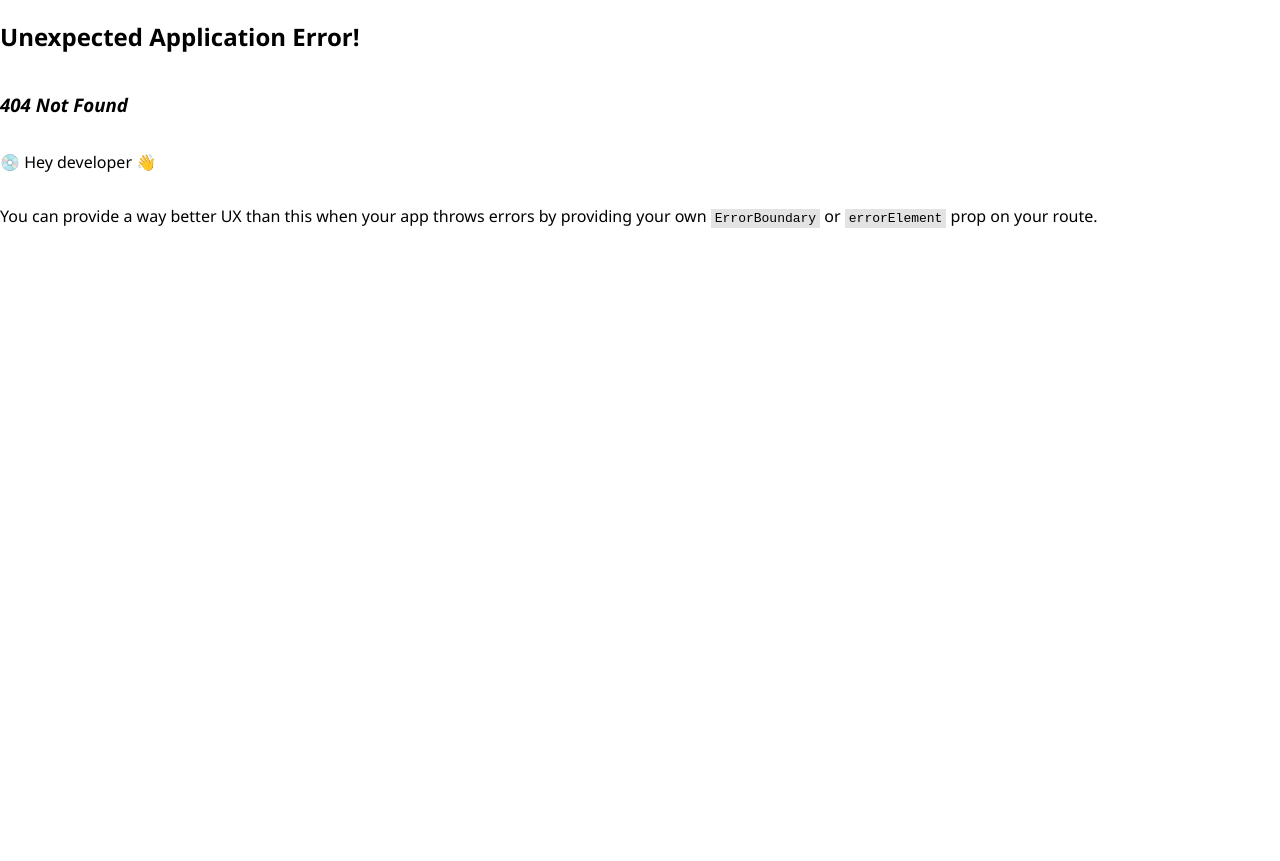
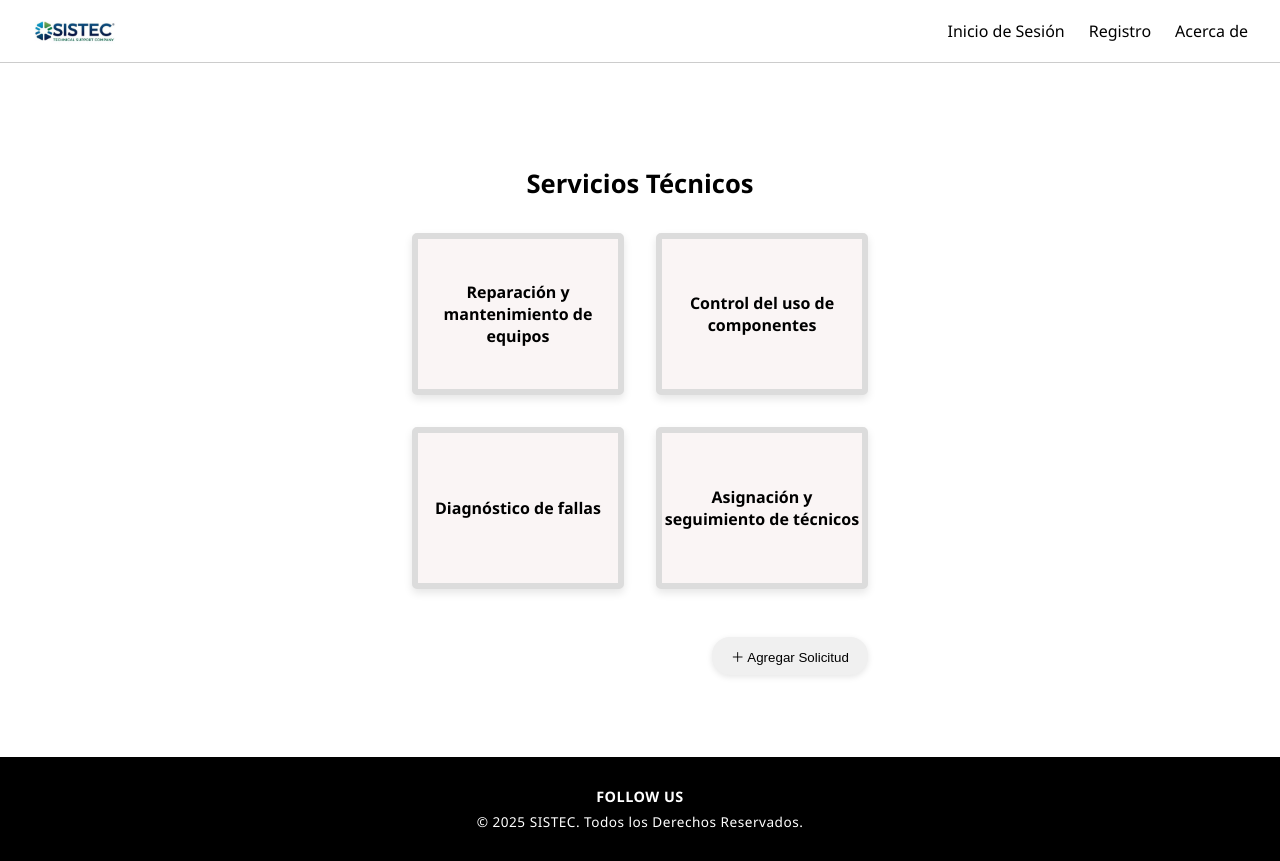
Before and after one commit to CarlosCastaneda04/SISTEC, a React (Vite) app in the folder SISTEC frontend/: page /servicios-tecnicos in a window 1280 px wide. Before the commit this address had no page. Before the commit the page ends 800 px from the top, so only its background shows below. Built offline with nearby package versions, Linux system fonts and the light colour scheme.

Commit message:
servicios

```diff
--- a/SISTEC frontend/src/components/ServiciosTecnicos.css
+++ b/SISTEC frontend/src/components/ServiciosTecnicos.css
@@ -1,53 +1,60 @@
 .servicios-container {
   padding: 2rem;
-    font-family: 'Segoe UI', sans-serif;
+  min-height: calc(100vh - 170px);
+  box-sizing: border-box;
+  display: flex;
+  flex-direction: column;
+  align-items: center;
+  justify-content: center;
 }
 
-  .titulo-servicios {
-    font-size: 1.5rem;
+.servicios-container h2 {
   margin-bottom: 2rem;
+  font-size: 1.6rem;
+  font-weight: 600;
 }
 
 .grid-servicios {
   display: grid;
-    grid-template-columns: repeat(auto-fit, minmax(200px, 1fr));
+  grid-template-columns: repeat(2, 1fr); /* SIEMPRE 2 columnas */
   gap: 2rem;
-    justify-items: center;
+  max-width: 600px;
+  margin-bottom: 2rem;
 }
 
-  .card-servicio {
-    background-color: #faf6f6;
-    border: 6px solid #ddd;
+
+.tarjeta {
+  background-color: #faf5f5;
+  border: 6px solid #dcdcdc;
   width: 200px;
-    height: 140px;
+  height: 150px;
   display: flex;
+  justify-content: center;
   align-items: center;
-    justify-content: center;
   text-align: center;
-    font-weight: bold;
-    font-size: 0.95rem;
-    box-shadow: 0px 2px 5px rgba(0, 0, 0, 0.1);
-    padding: 1rem;
-    border-radius: 2px;
+  font-weight: 600;
+  border-radius: 5px;
+  box-shadow: 0 4px 8px rgba(0,0,0,0.1);
 }
 
-  .boton-container {
-    margin-top: 3rem;
+.boton-agregar {
+  margin-top: 1rem;
+  width: 100%;
   display: flex;
-    justify-content: center;
+  justify-content: flex-end; /* 👉 Lo empuja a la derecha */
 }
 
-  .btn-solicitud {
-    background-color: #eee;
+.boton-agregar button {
+  background-color: #f0f0f0;
   border: none;
   padding: 0.6rem 1.2rem;
   border-radius: 18px;
-    font-size: 0.9rem;
+  cursor: pointer;
   font-weight: 500;
-    cursor: pointer;
-    transition: all 0.3s ease;
+  box-shadow: 0 2px 6px rgba(0,0,0,0.1);
+  transition: background 0.2s ease;
 }
 
-  .btn-solicitud:hover {
-    background-color: #dcdcdc;
+.boton-agregar button:hover {
+  background-color: #e0e0e0;
 }
--- a/SISTEC frontend/src/components/ServiciosTecnicos.jsx
+++ b/SISTEC frontend/src/components/ServiciosTecnicos.jsx
@@ -1,19 +1,19 @@
+import React from 'react';
 import './ServiciosTecnicos.css';
 
 function ServiciosTecnicos() {
   return (
     <div className="servicios-container">
-      <h2 className="titulo-servicios">Servicios Técnicos</h2>
-
+      <h2>Servicios Técnicos</h2>
       <div className="grid-servicios">
-        <div className="card-servicio">Reparación y mantenimiento de equipos</div>
-        <div className="card-servicio">Control del uso de componentes</div>
-        <div className="card-servicio">Diagnóstico de fallas</div>
-        <div className="card-servicio">Asignación y seguimiento de técnicos</div>
+        <div className="tarjeta">Reparación y mantenimiento de equipos</div>
+        <div className="tarjeta">Control del uso de componentes</div>
+        <div className="tarjeta">Diagnóstico de fallas</div>
+        <div className="tarjeta">Asignación y seguimiento de técnicos</div>
       </div>
 
-      <div className="boton-container">
-        <button className="btn-solicitud">+ Agregar Solicitud</button>
+      <div className="boton-agregar">
+        <button>＋ Agregar Solicitud</button>
       </div>
     </div>
   );
--- a/SISTEC frontend/src/pages/ServiciosPage.jsx
+++ b/SISTEC frontend/src/pages/ServiciosPage.jsx
@@ -1,16 +1,14 @@
 import NavbarCliente from '../components/NavbarCliente';
-import Footer from '../components/Footer';
+import ServiciosTec from '../components/ServiciosTecnicos';
 
 function ServiciosPage() {
   return (
     <div className="page-container">
-      <NavbarCliente />
 
       <main className="content-wrap">
-        {/* Aquí va el contenido de Servicios Técnicos */}
+        <ServiciosTec/>
       </main>
 
-      <Footer />
     </div>
   );
 }
--- a/SISTEC frontend/src/router.jsx
+++ b/SISTEC frontend/src/router.jsx
@@ -3,6 +3,8 @@ import App from './App';
 import RegisterPage from './pages/RegisterPage';
 import LoginPage from './pages/LoginPage';
 import About from './components/About';
+import ServiciosTecnicos from './pages/ServiciosPage'; // asegúrate de que esta ruta coincida
+
 
 
 const router = createBrowserRouter([
@@ -21,6 +23,10 @@ const router = createBrowserRouter([
       {
         path: '/registro',
         element: <RegisterPage />
+      },
+      {
+        path: '/servicios-tecnicos',
+        element: <ServiciosTecnicos />
       }
     ]
   }
```
Lines whose indentation alone changed are shown as unchanged.
